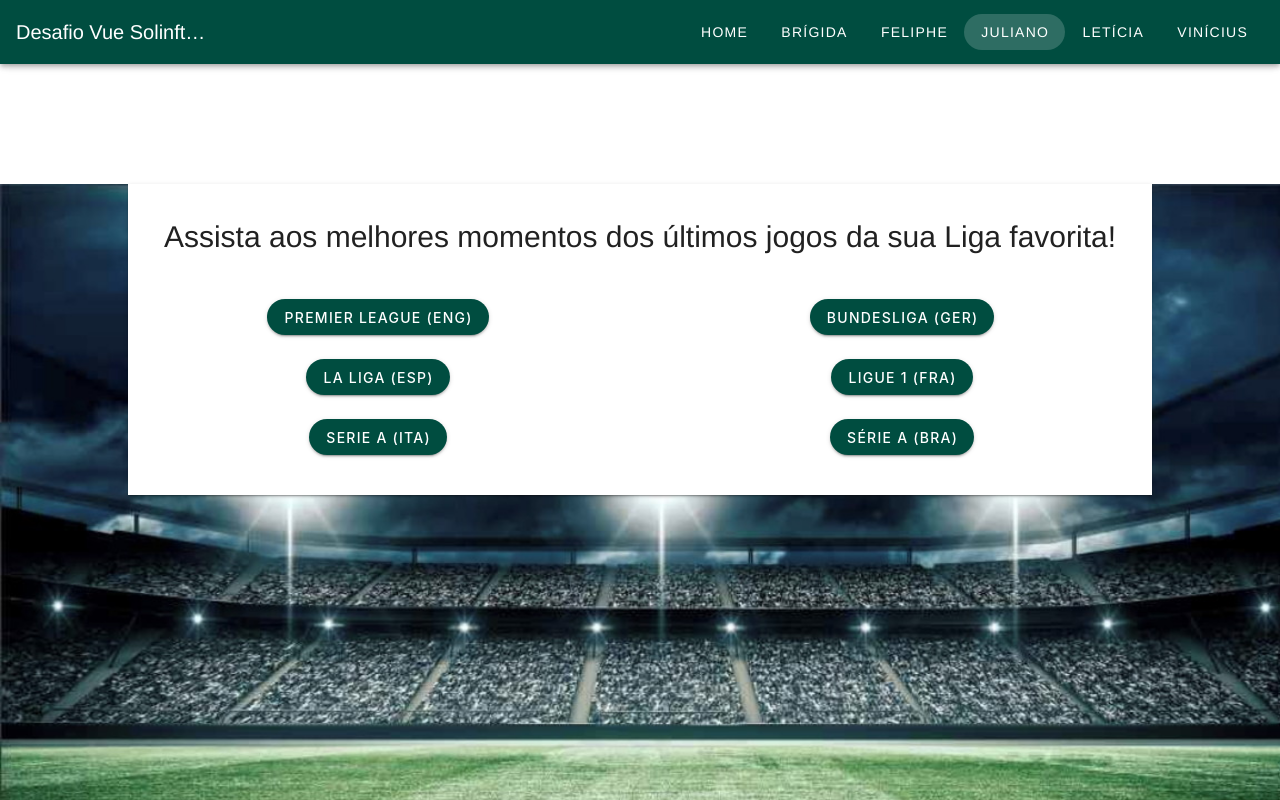
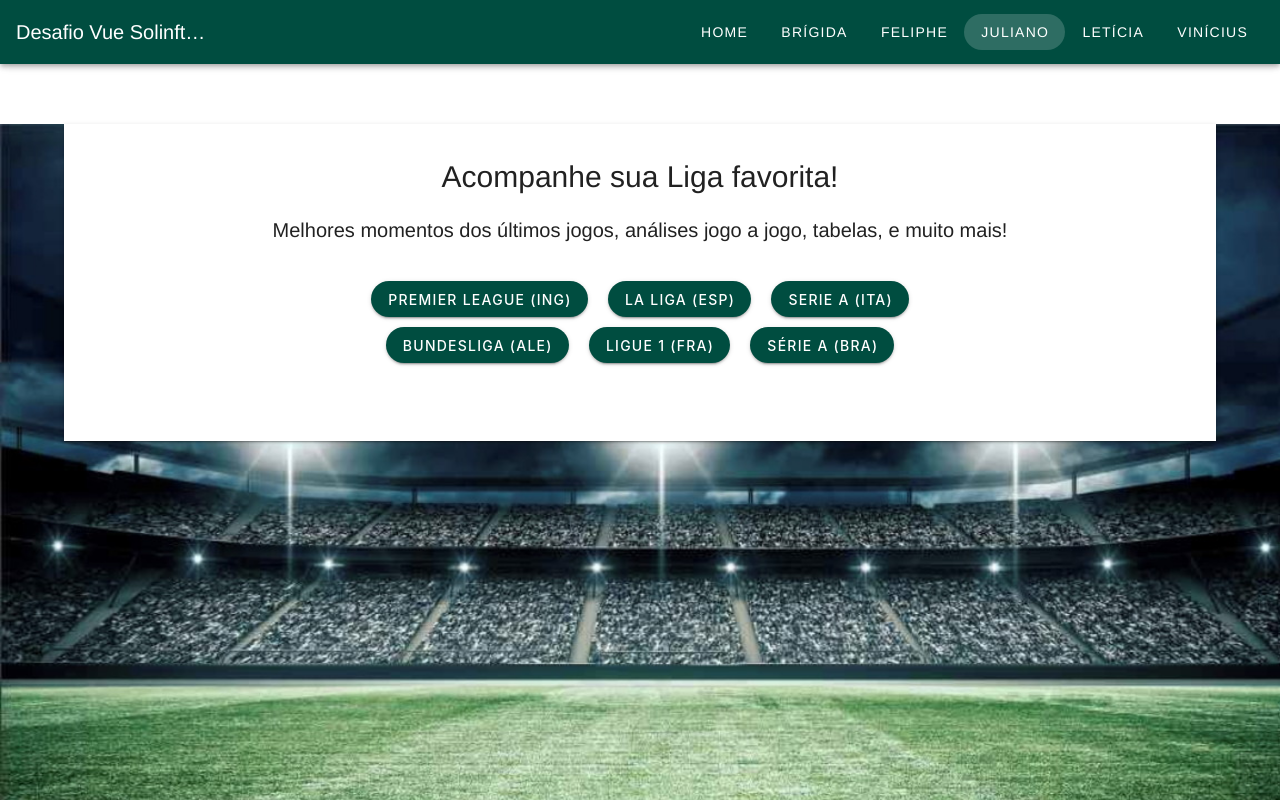
Before and after one commit to feliphevs/desafio-vue, a Vue app: page /juliano in a window 1280 px wide. Shown: the top 800 px of the page. Built offline with nearby package versions, Linux system fonts and the light colour scheme; what vue-the-mask would draw is missing.

Commit message:
projeto final

```diff
--- a/src/views/Juliano.vue
+++ b/src/views/Juliano.vue
@@ -1,36 +1,16 @@
 <template>
-  <v-app class="page">
+  <v-app class="page" style="margin-top: 0px;">
     <v-card class="mx-auto" tile>
       <div>
         <p class="father">
-          Assista aos melhores momentos dos últimos jogos da sua Liga favorita!
+          Acompanhe sua Liga favorita! <p class="son">
+          Melhores momentos dos últimos jogos, análises jogo a jogo, tabelas, e muito mais!
         </p>
         <span class="espaco"></span>
         <v-row>
-          <v-col col="6">
-            <div class="pl">
-              <v-btn rounded color="#004D40" dark @click="getLeague1()">Premier League (ENG)</v-btn>
-            </div>
-            <span class="espaco"></span>
-            <div>
-              <v-btn rounded color="#004D40" dark @click="getLeague2()">La Liga (ESP)</v-btn>
-            </div>
-            <span class="espaco"></span>
-            <div>
-              <v-btn rounded color="#004D40" dark @click="getLeague3()">Serie A (ITA)</v-btn>
-            </div>
-          </v-col>
-          <v-col col="6">
-            <div>
-              <v-btn rounded color="#004D40" dark @click="getLeague4()">Bundesliga (GER)</v-btn>
-            </div>
-            <span class="espaco"></span>
-            <div>
-              <v-btn rounded color="#004D40" dark @click="getLeague5()">Ligue 1 (FRA)</v-btn>
-            </div>
-            <span class="espaco"></span>
-            <div>
-              <v-btn rounded color="#004D40" dark @click="getLeague6()">Série A (BRA)</v-btn>
+          <v-col cols="6" class="mx-auto">
+            <div class="botoes">
+              <v-btn v-for="(item, i) in items" :key="i" rounded color="#004D40" dark v-text="item.liga" @click="getLeague(item.text)" style="margin-bottom: 10px; margin-right: 10px;margin-left: 10px;"></v-btn>
             </div>
           </v-col>
         </v-row>
@@ -44,6 +24,16 @@
         </div>
       </div>
     </div>
+    <v-alert
+        dense
+        type="warning"
+        v-show="msgShow"
+        v-model="msgAlert"
+        width="auto"
+        class="mx-auto mt-5"
+        transition="slide-x-reverse-transition"
+        >{{ msgAlert }}</v-alert
+      >
   </v-app>
 </template>
 
@@ -52,66 +42,53 @@
   data: () => ({
     image: "",
     exibir: false,
+    msgShow: false,
+    msgAlert: "",
+    items: [
+      {
+        text: "ENGLAND: Premier League",
+        liga: "Premier League (ING)"
+      },
+      {
+        text: "SPAIN: La Liga",
+        liga: "La Liga (ESP)"
+      },
+      {
+        text: "ITALY: Serie A",
+        liga: "Serie A (ITA)"
+       },
+      {
+        text: "GERMANY: Bundesliga",
+        liga: "Bundesliga (ALE)"
+      },
+      {
+        text: "FRANCE: Ligue 1",
+        liga: "Ligue 1 (FRA)"
+      },
+      {
+        text: "BRAZIL: Serie A",
+        liga: "Série A (BRA)"
+      },
+    ],
   }),
   methods: {
-    async getLeague1() {
+    async getLeague(competicao) {
       const response = await fetch("https://www.scorebat.com/video-api/v3/");
       const retorno = await response.json();
-      var matchId1 = 0;
-      if (retorno.response[matchId1].competition === "ENGLAND: Premier League") {
-        this.image = retorno.response[matchId1].competitionUrl;
+      var matchId = retorno.response.findIndex(element => {
+        return element.competition === competicao;
+      });
+      console.log(matchId);
+      if (matchId != -1) {
+        this.image = retorno.response[matchId].competitionUrl;
         this.exibir = true;
-        matchId1++;
-      }
-    },
-    async getLeague2() {
-      const response = await fetch("https://www.scorebat.com/video-api/v3/");
-      const retorno = await response.json();
-      var matchId2 = 0;
-      if (retorno.response[matchId2].competition === "SPAIN: La Liga") {
-        this.image = retorno.response[matchId2].competitionUrl;
-        this.exibir = true;
-        matchId2++;
-      }
-    },
-    async getLeague3() {
-      const response = await fetch("https://www.scorebat.com/video-api/v3/");
-      const retorno = await response.json();
-      var matchId2 = 0;
-      if (retorno.response[matchId2].competition === "ITALY: Serie A") {
-        this.image = retorno.response[matchId2].competitionUrl;
-        this.exibir = true;
-        matchId2++;
-      }
-    },
-    async getLeague4() {
-      const response = await fetch("https://www.scorebat.com/video-api/v3/");
-      const retorno = await response.json();
-      var matchId2 = 0;
-      if (retorno.response[matchId2].competition === "GERMANY: Bundesliga") {
-        this.image = retorno.response[matchId2].competitionUrl;
-        this.exibir = true;
-        matchId2++;
-      }
-    },
-    async getLeague5() {
-      const response = await fetch("https://www.scorebat.com/video-api/v3/");
-      const retorno = await response.json();
-      var matchId2 = 0;
-      if (retorno.response[matchId2].competition === "FRANCE: Ligue 1") {
-        this.image = retorno.response[matchId2].competitionUrl;
-        this.exibir = true;
-        matchId2++;
-      }
-    },
-    async getLeague6() {
-      const response = await fetch("https://www.scorebat.com/video-api/v3/");
-      const retorno = await response.json();
-      var matchId2 = 0;
-      if (retorno.response[matchId2].competition === "BRAZIL: Serie A") {
-        this.image = retorno.response[matchId2].competitionUrl;
-        this.exibir = true;
-        matchId2++;
+      } else {
+        this.exibir = false;
+        this.msgShow = true;
+        this.msgAlert = "Não houveram jogos recentes nessa competição!";
+        setTimeout(() => {
+          this.msgShow = false;
+        }, 3000);
       }
     },
   },
@@ -119,6 +96,7 @@
 </script>
 
 <style scoped>
+
 .page {
   background-image: url(../assets/fut.png);
   background-repeat: no-repeat;
@@ -128,16 +106,18 @@
   font-size: 30px;
   padding-top: 30px;
 }
-.espaco {
-  padding-left: 5px;
+.son {
+  font-size: 20px;
+  padding-bottom: 20px;
 }
 .mx-auto {
-  width: 80%;
+  width: 90%;
   height: relative;
   padding-bottom: 40px;
+  align-items: center;
 }
 .wrapper {
-  width: 80%;
+  width: 90%;
   height: 100%;
   margin: 0 auto;
   background: #ccc;
```
